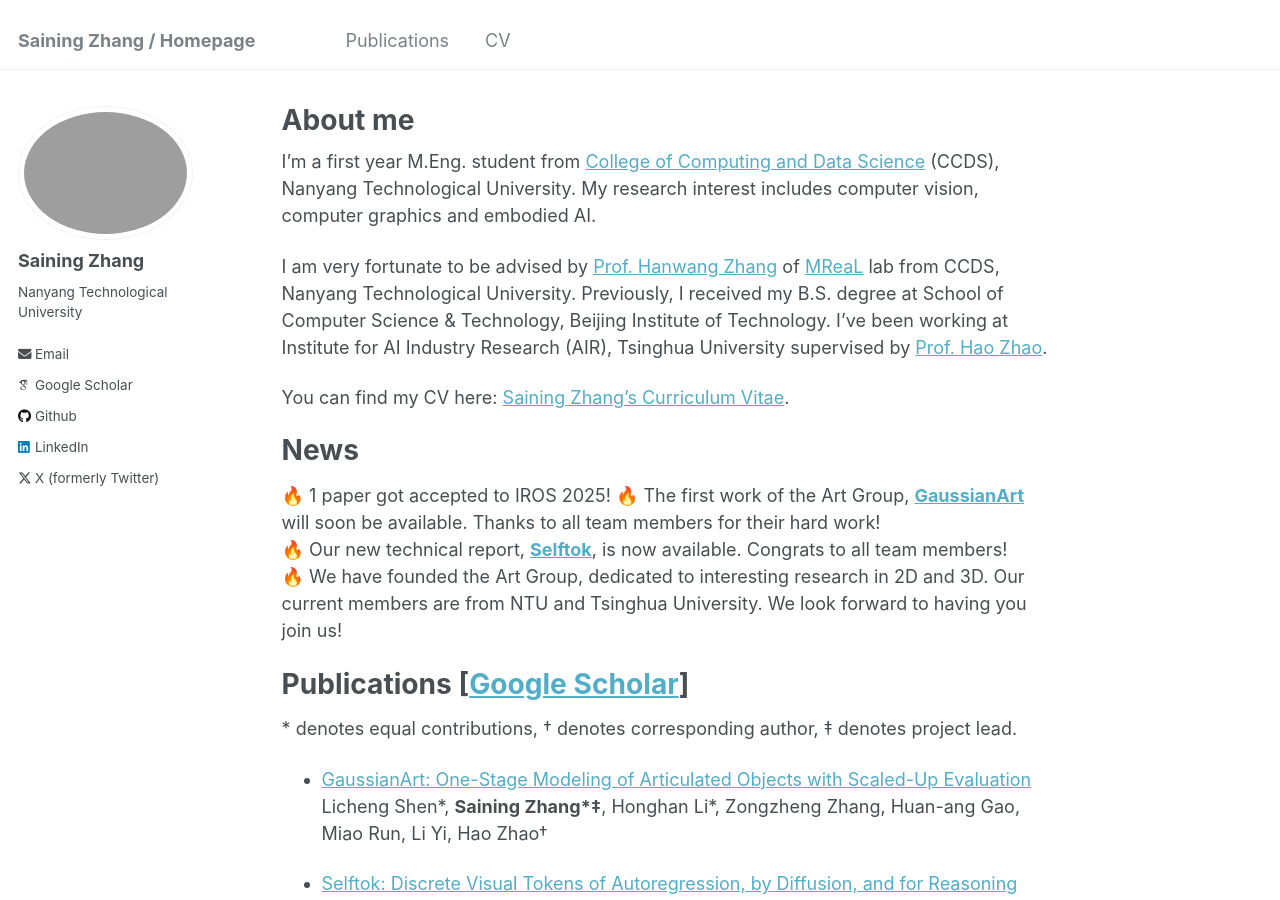
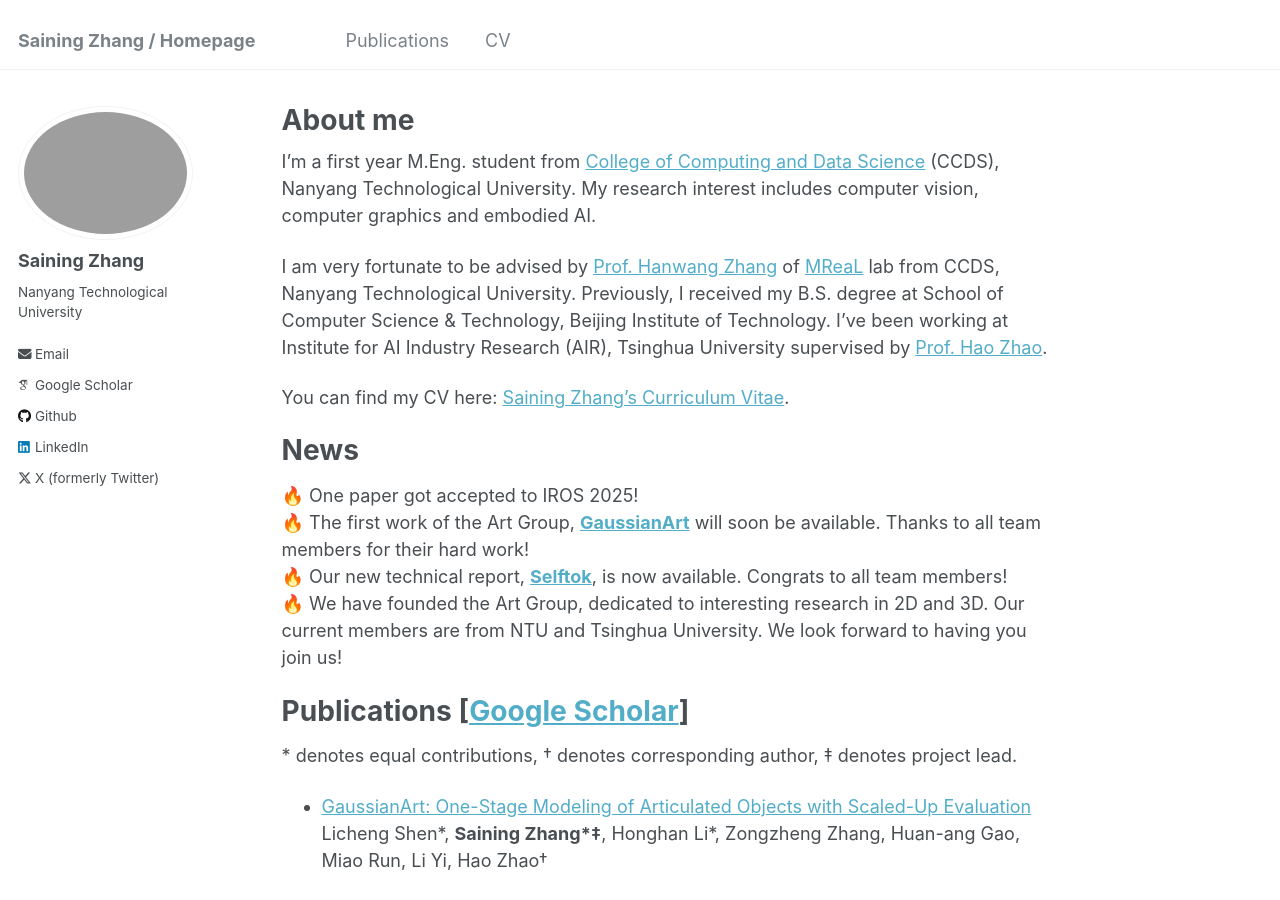
Before and after one commit to SainingZhang/SainingZhang.github.io, a Jekyll site: the page built from _pages/about.md, in a window 1280 px wide and 900 px high. Built offline with Jekyll 4.4.1, drawn with Linux system fonts in a browser that asks for light colours; some web fonts are replaced.

Commit message:
Update about.md

```diff
--- a/_pages/about.md
+++ b/_pages/about.md
@@ -15,7 +15,7 @@ You can find my CV here: [Saining Zhang's Curriculum Vitae](../assets/CV.pdf).
 
 News
 ======
-🔥 1 paper got accepted to IROS 2025!
+🔥 One paper got accepted to IROS 2025!<br>
 🔥 The first work of the Art Group, [**GaussianArt**](https://sainingzhang.github.io/project/gaussianart/) will soon be available. Thanks to all team members for their hard work!<br>
 🔥 Our new technical report, [**Selftok**](https://selftok-team.github.io/report/), is now available. Congrats to all team members!<br>
 🔥 We have founded the Art Group, dedicated to interesting research in 2D and 3D. Our current members are from NTU and Tsinghua University. We look forward to having you join us!
```
